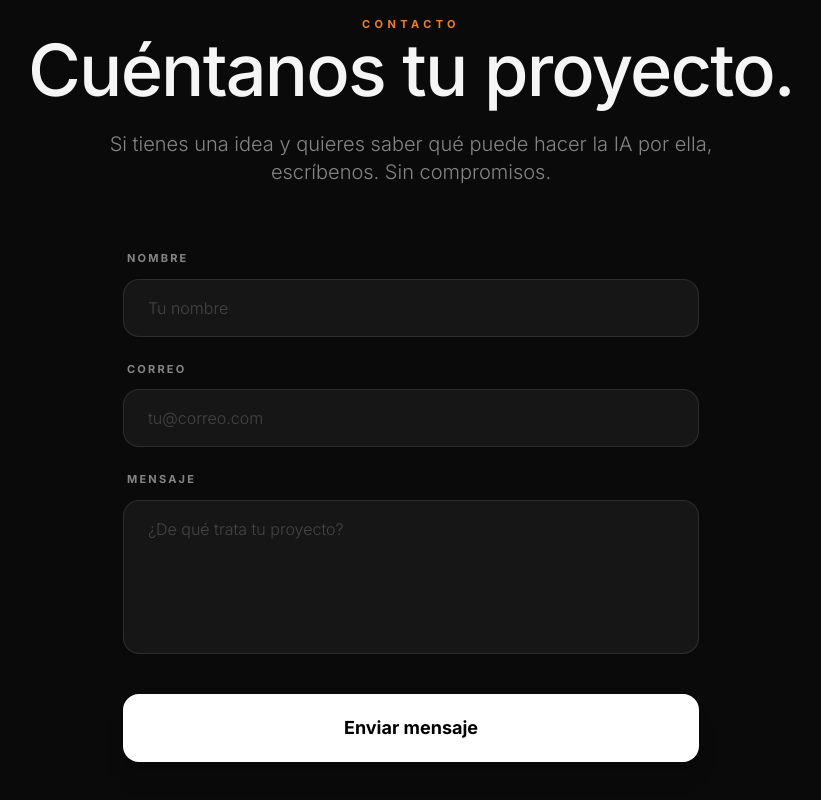
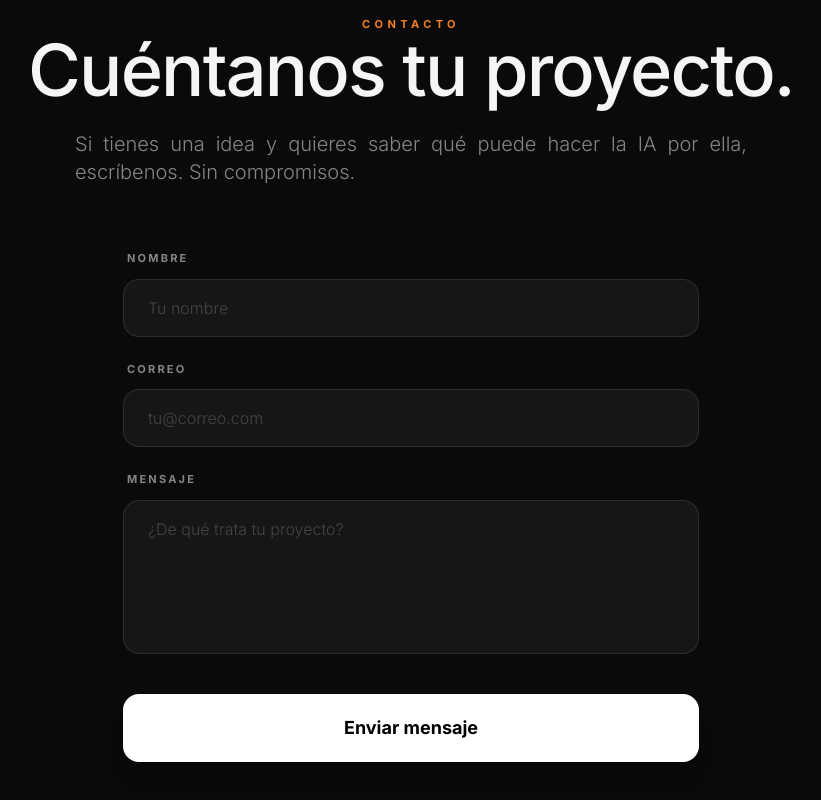
Before and after one commit to ferBaez/hitster-ai, a React (Vite) app: page / in a window 1280 px wide. Shown: the part 5693-6493 px from the top of the page, without its empty margins (229-1050 px from the left). Built offline with nearby package versions, Linux system fonts and the light colour scheme.

Commit message:
fix: ajustar redirección de formulario y justificar texto de contacto

```diff
--- a/src/App.tsx
+++ b/src/App.tsx
@@ -402,7 +402,7 @@ export default function App() {
           <div className="space-y-4 md:space-y-6">
             <span className="text-[11px] uppercase tracking-[0.4em] text-[#F27D26] font-bold">Contacto</span>
             <h2 className="text-4xl sm:text-5xl md:text-7xl font-medium tracking-tight text-balance">Cuéntanos tu proyecto.</h2>
-            <p className="text-base sm:text-xl text-white/50 font-light max-w-2xl mx-auto">
+            <p className="text-base sm:text-xl text-white/50 font-light max-w-2xl mx-auto text-justify">
               Si tienes una idea y quieres saber qué puede hacer la IA por ella, escríbenos. Sin compromisos.
             </p>
           </div>
@@ -419,7 +419,7 @@ export default function App() {
             <input type="hidden" name="_captcha" value="false" />
             <input type="hidden" name="_template" value="table" />
             <input type="hidden" name="_subject" value="Nuevo mensaje en Hitster Ai" />
-            <input type="hidden" name="_next" value="https://hitster.page" />
+            <input type="hidden" name="_next" value="https://ferbaez.github.io/hitster-ai/" />
 
             {[
               { id: "name", label: "Nombre", type: "text", placeholder: "Tu nombre" },
```
